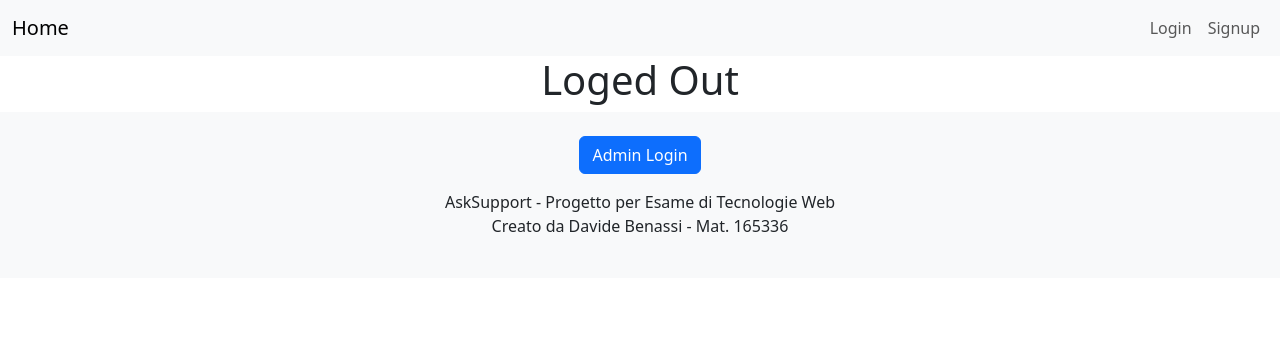
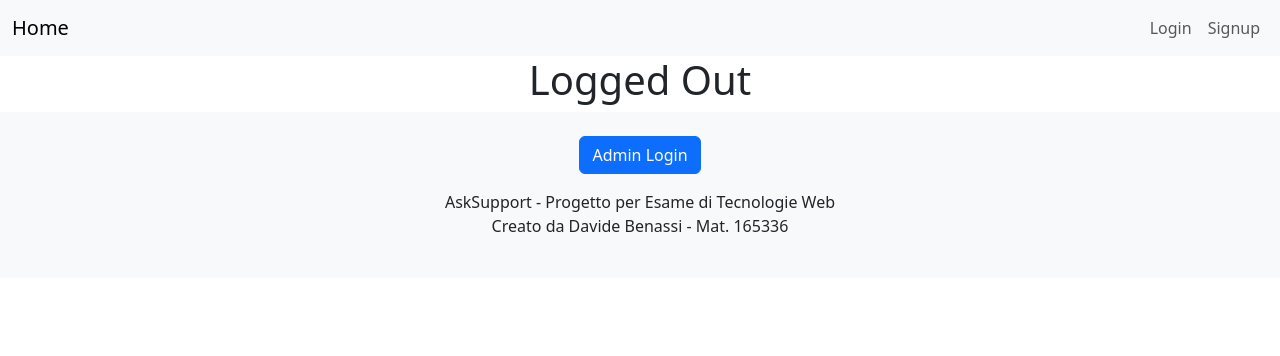
Before and after one commit to davidebenassi/AskSupport, a Django app: template project-folder/templates/registration/logged_out.html in a window 1280 px wide. Shown: the top 356 px of the page. Run offline with Django 5.2, Linux system fonts and the light colour scheme; the template is opened without the code that fills it, so the values that code supplies are empty.

Commit message:
fix typo

```diff
--- a/project-folder/static/js/manageTicketFunctions.js
+++ b/project-folder/static/js/manageTicketFunctions.js
@@ -75,7 +75,7 @@ function updateChatMessages(ticketId) {
 }
 
 function submitCloseForm(ticketId) {
-    var reason = prompt("Please enter the reason for rejection:");
+    var reason = prompt("Please enter the close reason:");
     if (reason !== null && reason.trim() !== "") {
         document.getElementById('close-reason-' + ticketId).value = reason;
         document.getElementById('close-ticket-form-' + ticketId).submit();
--- a/project-folder/templates/registration/logged_out.html
+++ b/project-folder/templates/registration/logged_out.html
@@ -4,6 +4,6 @@
 
 {% block content%}
 
-    <center> <h1> Loged Out </h1> </center>
+    <center> <h1> Logged Out </h1> </center>
 
 {% endblock %}
```
